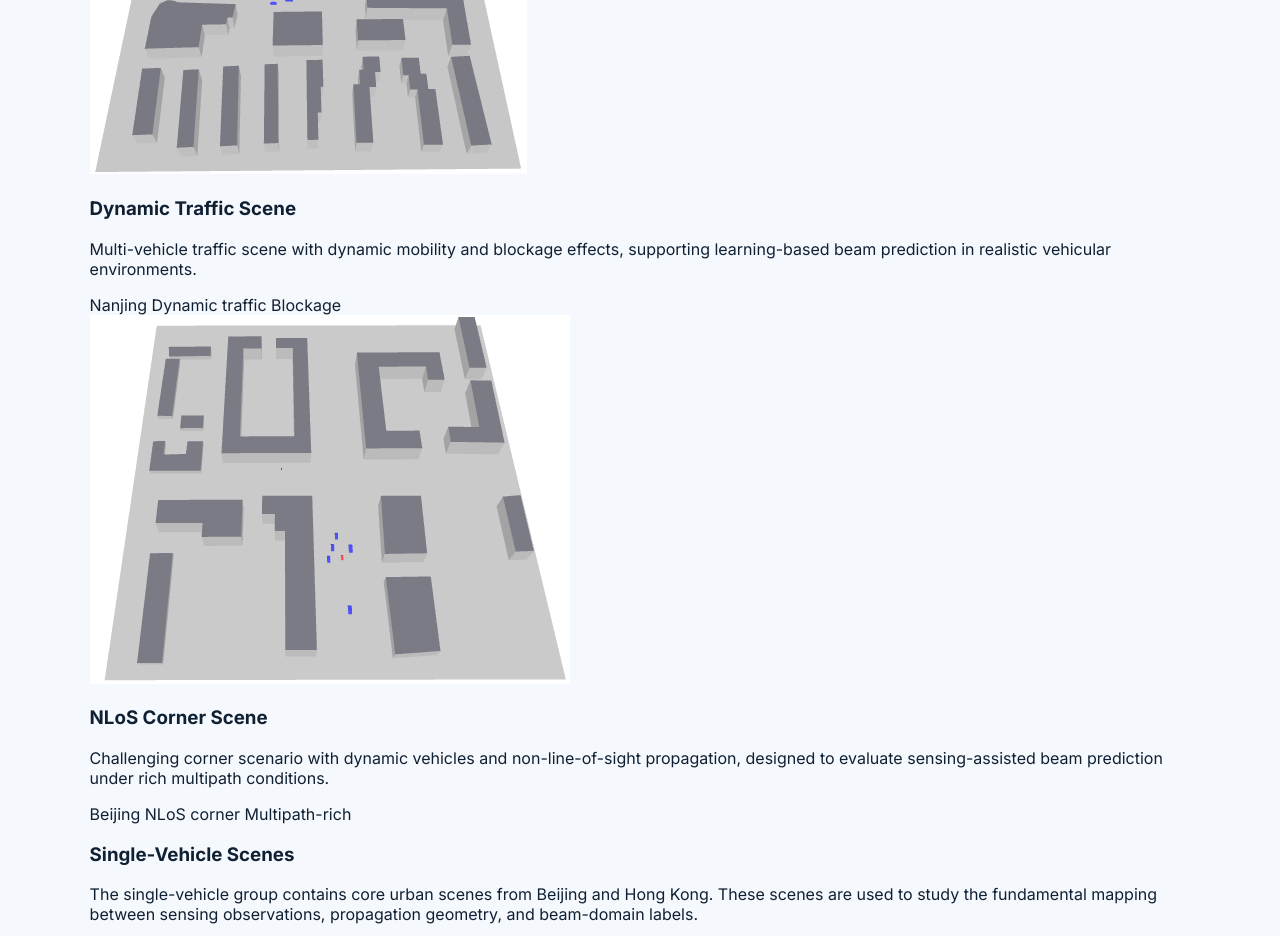
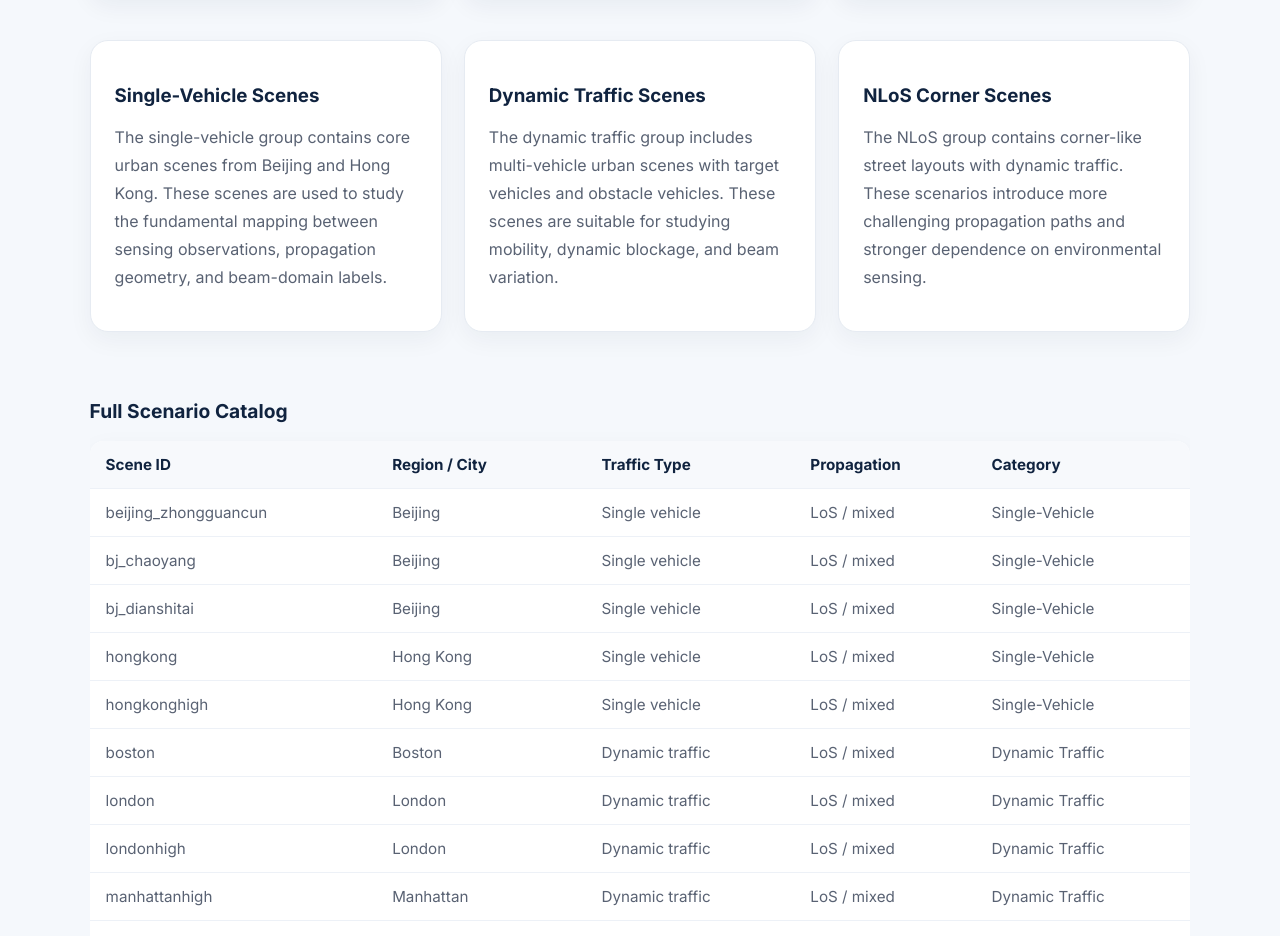
Before and after one commit to fly-winder/sensecomm, a plain HTML site: page docs/index.html in a window 1280 px wide. Shown: the part 2853-3789 px from the top of the page. Drawn offline with Linux system fonts and the light colour scheme.

Commit message:
Update styles.css

```diff
--- a/docs/styles.css
+++ b/docs/styles.css
@@ -290,3 +290,177 @@ pre { margin: 0; font-size: 0.92rem; line-height: 1.75; white-space: pre-wrap; }
   .stats-card div { border-right: none; border-bottom: 1px solid rgba(255,255,255,.1); }
   .hero { min-height: 860px; }
 }
+.section-intro {
+  max-width: 860px;
+  margin: 14px auto 0;
+  color: #5b6472;
+  line-height: 1.8;
+  font-size: 1rem;
+}
+
+.scenario-summary {
+  display: grid;
+  grid-template-columns: repeat(4, 1fr);
+  gap: 18px;
+  margin: 36px 0 42px;
+}
+
+.summary-card {
+  background: #ffffff;
+  border: 1px solid #e6ebf2;
+  border-radius: 16px;
+  padding: 24px 18px;
+  text-align: center;
+  box-shadow: 0 8px 24px rgba(20, 38, 63, 0.05);
+}
+
+.summary-card strong {
+  display: block;
+  font-size: 1.8rem;
+  font-weight: 800;
+  color: #10233f;
+  margin-bottom: 8px;
+}
+
+.summary-card span {
+  color: #667085;
+  font-size: 0.95rem;
+}
+
+.scenario-gallery {
+  display: grid;
+  grid-template-columns: repeat(3, 1fr);
+  gap: 22px;
+  margin-bottom: 42px;
+}
+
+.gallery-card {
+  background: #ffffff;
+  border: 1px solid #e6ebf2;
+  border-radius: 18px;
+  overflow: hidden;
+  box-shadow: 0 8px 24px rgba(20, 38, 63, 0.06);
+}
+
+.gallery-card img {
+  width: 100%;
+  height: 230px;
+  object-fit: cover;
+  display: block;
+  background: #f5f7fa;
+}
+
+.gallery-info {
+  padding: 18px 18px 20px;
+}
+
+.gallery-info h3 {
+  margin-bottom: 8px;
+  font-size: 1.1rem;
+  color: #10233f;
+}
+
+.gallery-info p {
+  color: #5b6472;
+  line-height: 1.7;
+  margin-bottom: 14px;
+}
+
+.scenario-type-grid {
+  display: grid;
+  grid-template-columns: repeat(3, 1fr);
+  gap: 22px;
+  margin-bottom: 48px;
+}
+
+.scenario-type-card {
+  background: #ffffff;
+  border: 1px solid #e6ebf2;
+  border-radius: 18px;
+  padding: 24px;
+  box-shadow: 0 8px 24px rgba(20, 38, 63, 0.05);
+}
+
+.scenario-type-card h3 {
+  margin-bottom: 12px;
+  color: #10233f;
+}
+
+.scenario-type-card p {
+  color: #596273;
+  line-height: 1.75;
+}
+
+.tag-row {
+  display: flex;
+  flex-wrap: wrap;
+  gap: 8px;
+}
+
+.tag {
+  display: inline-block;
+  padding: 6px 12px;
+  border-radius: 999px;
+  background: #eef4ff;
+  color: #2656a8;
+  font-size: 0.84rem;
+  font-weight: 600;
+}
+
+.subsection-title {
+  margin-bottom: 18px;
+  font-size: 1.2rem;
+  color: #10233f;
+}
+
+.scenario-table {
+  margin-top: 14px;
+  overflow-x: auto;
+}
+
+.scenario-table table {
+  width: 100%;
+  border-collapse: collapse;
+  background: #ffffff;
+  border-radius: 14px;
+  overflow: hidden;
+  box-shadow: 0 8px 24px rgba(20, 38, 63, 0.05);
+}
+
+.scenario-table th,
+.scenario-table td {
+  padding: 14px 16px;
+  border-bottom: 1px solid #edf1f7;
+  text-align: left;
+  font-size: 0.95rem;
+}
+
+.scenario-table th {
+  background: #f7f9fc;
+  color: #10233f;
+  font-weight: 700;
+}
+
+.scenario-table td {
+  color: #596273;
+}
+
+@media (max-width: 1024px) {
+  .scenario-summary,
+  .scenario-gallery,
+  .scenario-type-grid {
+    grid-template-columns: repeat(2, 1fr);
+  }
+}
+
+@media (max-width: 700px) {
+  .scenario-summary,
+  .scenario-gallery,
+  .scenario-type-grid {
+    grid-template-columns: 1fr;
+  }
+
+  .gallery-card img {
+    height: 210px;
+  }
+}
```
